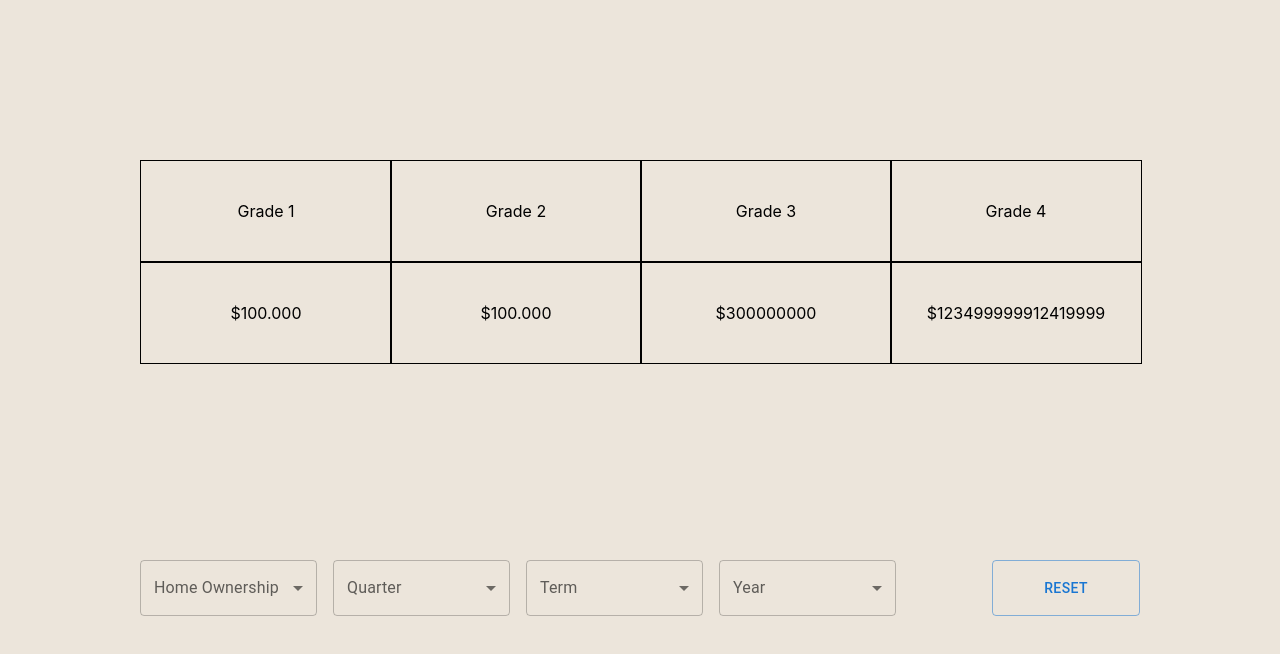
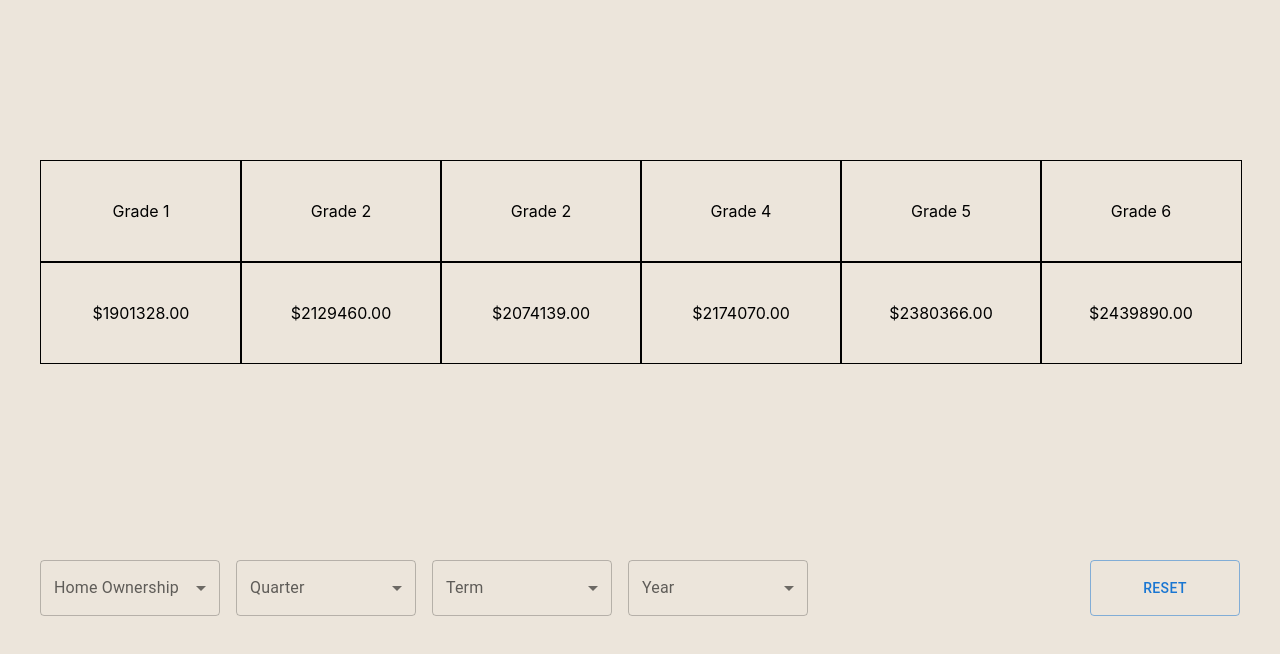
Before and after one commit to stazcp/Loan-Data-Visualization, a React (Create React App) app: page / in a window 1280 px wide. Shown: the top 654 px of the page. Built offline with nearby package versions, Linux system fonts and the light colour scheme.

Commit message:
sort data complete

```diff
--- a/src/components/App.js
+++ b/src/components/App.js
@@ -10,27 +10,69 @@ const styles = {
     justifyContent: 'center',
     alignItems: 'center',
     height: '100px',
-    width: '250px',
+    width: '200px',
   },
 }
 
 export default function App() {
-  const [home, setHome] = useState({ selection: '', data: [] })
-  const [quarter, setQuarter] = useState({ selection: '', data: [] })
-  const [term, setTerm] = useState({ selection: '', data: [] })
-  const [year, setYear] = useState({ selection: '', data: [] })
+  const [HOME, setHOME] = useState({ selection: '', items: [] }) //home ownership type
+  const [QUARTER, setQUARTER] = useState({ selection: '', items: [] })
+  const [TERM, setTERM] = useState({ selection: '', items: [] })
+  const [YEAR, setYEAR] = useState({ selection: '', items: [] })
+  const [GRADES, setGRADES] = useState()
+  const [DATA, setDATA] = useState()
 
   useEffect(() => {
-    ;(async () => console.log(await getData()))()
+    ;(async () => {
+      if (!DATA) {
+        const data = await getData()
+        setDATA(Object.values(data))
+      }
+    })()
   }, [])
 
-  //const
+  useEffect(() => {
+    if (DATA) {
+      console.log(DATA)
+      sortData()
+    }
+  }, [DATA])
+
+  const sortData = () => {
+    const homes = [],
+      terms = [],
+      quarters = [],
+      years = [],
+      grades = {}
+
+    DATA.forEach((datum) => {
+      const { homeOwnership, term, quarter, year, grade, currentBalance } = datum
+      if (homeOwnership && !homes.includes(homeOwnership)) homes.push(homeOwnership)
+      if (term && !terms.includes(term)) terms.push(term)
+      if (quarter && !quarters.includes(quarter)) quarters.push(quarter)
+      if (year && !years.includes(year)) years.push(year)
+      if (grade) {
+        if (!Object.keys(grades).includes(grade)) {
+          grades[grade] = parseInt(currentBalance)
+        } else {
+          grades[grade] += parseInt(currentBalance)
+        }
+      }
+    })
+    setHOME((home) => ({ selection: home.selection, items: homes }))
+    setQUARTER((quarter) => ({ selection: quarter.selection, items: quarters }))
+    setTERM((term) => ({ selection: term.selection, items: terms }))
+    setYEAR((year) => ({ selection: year.selection, items: years }))
+    setGRADES(grades)
+  }
+
+  const aggregateGrades = () => {}
 
   const handleReset = () => {
-    setHome((home) => ({ selection: '', data: home.data }))
-    setQuarter((quarter) => ({ selection: '', data: quarter.data }))
-    setTerm((term) => ({ selection: '', data: term.data }))
-    setYear((year) => ({ selection: '', data: year.data }))
+    setHOME((home) => ({ selection: '', items: home.items }))
+    setQUARTER((quarter) => ({ selection: '', items: quarter.items }))
+    setTERM((term) => ({ selection: '', items: term.items }))
+    setYEAR((year) => ({ selection: '', items: year.items }))
   }
 
   return (
@@ -43,41 +85,61 @@ export default function App() {
         alignItems: 'center',
       }}
     >
-      <Box sx={{ width: '1000px' }}>
+      <Box sx={{ width: '1200px' }}>
         <Box sx={{ height: '400px' }}>
           <Grid container spacing={0}>
-            <Grid item xs={3}>
+            <Grid item xs={2}>
               <Box sx={styles.boxStyle}>Grade 1</Box>
             </Grid>
-            <Grid item xs={3}>
+            <Grid item xs={2}>
               <Box sx={styles.boxStyle}>Grade 2</Box>
             </Grid>
-            <Grid item xs={3}>
-              <Box sx={styles.boxStyle}>Grade 3</Box>
+            <Grid item xs={2}>
+              <Box sx={styles.boxStyle}>Grade 2</Box>
             </Grid>
-            <Grid item xs={3}>
+            <Grid item xs={2}>
               <Box sx={styles.boxStyle}>Grade 4</Box>
             </Grid>
-            <Grid item xs={3}>
+            <Grid item xs={2}>
+              <Box sx={styles.boxStyle}>Grade 5</Box>
+            </Grid>
+            <Grid item xs={2}>
+              <Box sx={styles.boxStyle}>Grade 6</Box>
+            </Grid>
+            {GRADES &&
+              Object.values(GRADES).map((GRADE) => (
+                <Grid item xs={2}>
+                  <Box sx={styles.boxStyle}>${GRADE.toFixed(2)}</Box>
+                </Grid>
+              ))}
+            {/* <Grid item xs={2}>
               <Box sx={styles.boxStyle}>$100.000</Box>
             </Grid>
-            <Grid item xs={3}>
+            <Grid item xs={2}>
               <Box sx={styles.boxStyle}>$100.000</Box>
             </Grid>
-            <Grid item xs={3}>
-              <Box sx={styles.boxStyle}>$300000000</Box>
+            <Grid item xs={2}>
+              <Box sx={styles.boxStyle}>$200000000</Box>
             </Grid>
-            <Grid item xs={3}>
+            <Grid item xs={2}>
+              <Box sx={styles.boxStyle}>$122499999912419999</Box>
+            </Grid>
+            <Grid item xs={2}>
+              <Box sx={styles.boxStyle}>$200000000</Box>
+            </Grid>
+            <Grid item xs={2}>
               <Box sx={styles.boxStyle}>$123499999912419999</Box>
-            </Grid>
+            </Grid> */}
           </Grid>
         </Box>
-        <Box sx={{ display: 'flex' }}>
-          <Dropdown label="Home Ownership" value={home} setValue={setHome} />
-          <Dropdown label="Quarter" value={quarter} setValue={setQuarter} />
-          <Dropdown label="Term" value={term} setValue={setTerm} />
-          <Dropdown label="Year" value={year} setValue={setYear} />
-          <Button variant="outlined" sx={{ width: '150px', ml: 10 }} onClick={handleReset}>
+        <Box sx={{ display: 'flex', justifyContent: 'space-between', flexDirection: 'row' }}>
+          <Box sx={{ display: 'flex', flexDirection: 'row' }}>
+            <Dropdown label="Home Ownership" data={HOME} setData={setHOME} />
+            <Dropdown label="Quarter" data={QUARTER} setData={setQUARTER} />
+            <Dropdown label="Term" data={TERM} setData={setTERM} />
+            <Dropdown label="Year" data={YEAR} setData={setYEAR} />
+          </Box>
+          <Button variant="outlined" sx={{ width: '150px' }} onClick={handleReset}>
             Reset
           </Button>
         </Box>
--- a/src/components/Dropdown.js
+++ b/src/components/Dropdown.js
@@ -5,10 +5,9 @@ import MenuItem from '@mui/material/MenuItem'
 import FormControl from '@mui/material/FormControl'
 import Select from '@mui/material/Select'
 
-export default function Dropdown({ label, value, setValue }) {
+export default function Dropdown({ label, setData, data }) {
   const handleChange = (event) => {
-    const selection = event.target.value
-    setValue((value) => ({ selection, data: value.data }))
+    setData((data) => ({ selection: event.target.value, items: data.items }))
   }
 
   return (
@@ -18,13 +17,16 @@ export default function Dropdown({ label, value, setValue }) {
         <Select
           labelId="simple-dropdown-label"
           id="simple-dropdown"
-          value={value.selection}
+          value={data.selection}
           label={label}
           onChange={handleChange}
         >
-          <MenuItem value={10}>Ten</MenuItem>
-          <MenuItem value={20}>Twenty</MenuItem>
-          <MenuItem value={30}>Thirty</MenuItem>
+          {data &&
+            data.items.map((item) => (
+              <MenuItem value={item} key={item}>
+                {item}
+              </MenuItem>
+            ))}
         </Select>
       </FormControl>
     </Box>
```
